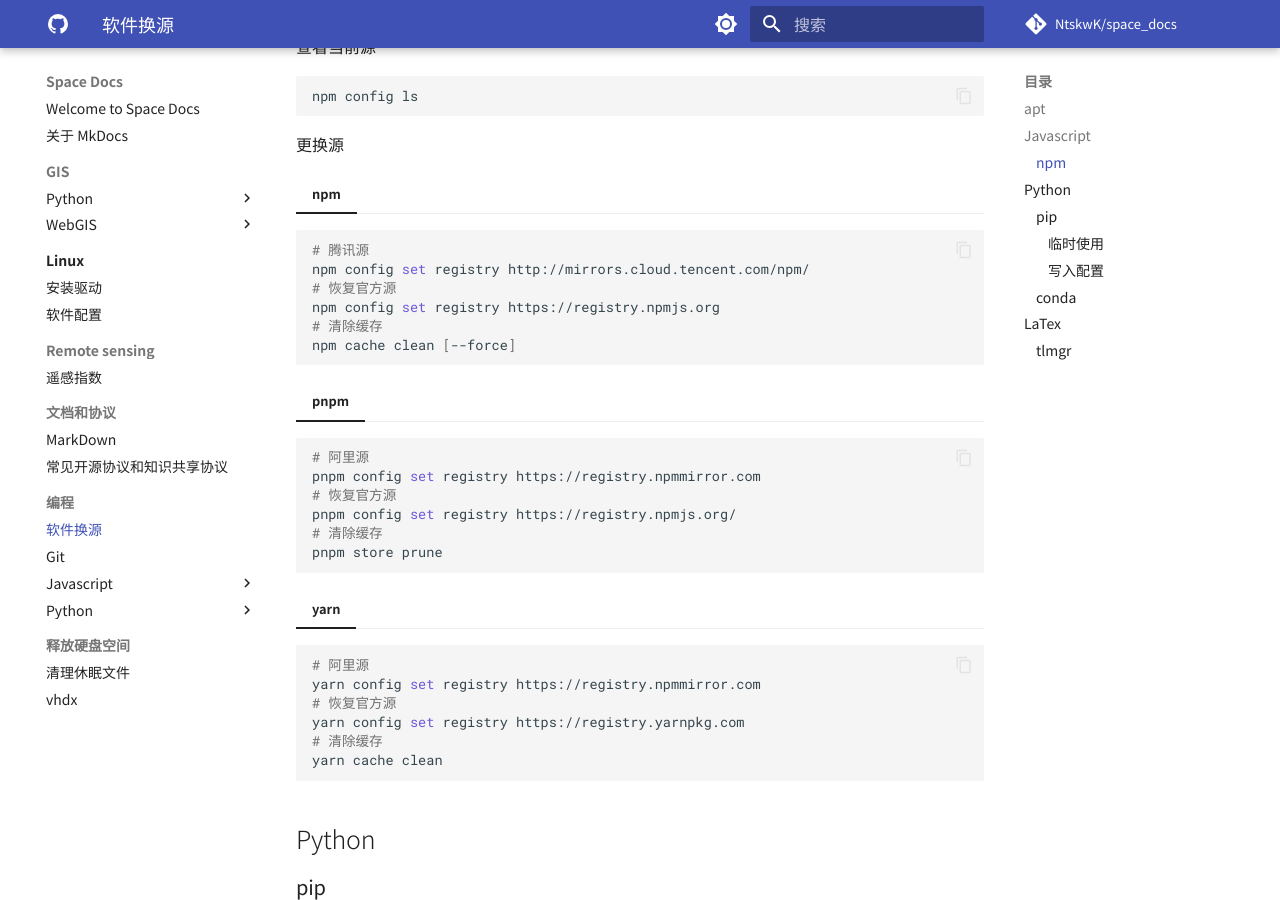
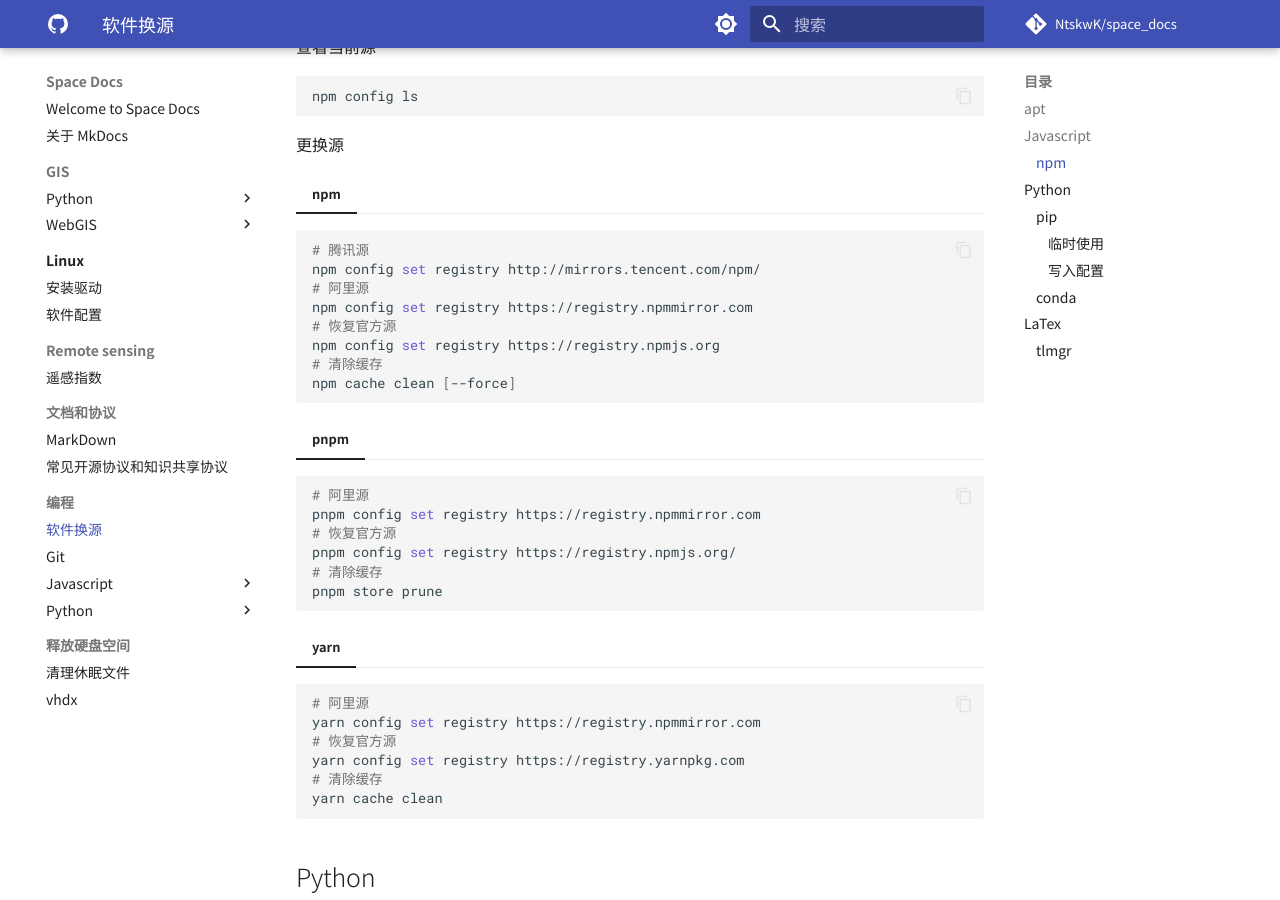
Before and after one commit to NtskwK/space_docs, an MkDocs documentation site: the page built from docs/编程/软件换源.md, in a window 1280 px wide and 900 px high, scrolled down 536 px. Built offline with MkDocs 1.6.1 and Material for MkDocs 9.7.7, drawn with Linux system fonts in a browser that asks for light colours; comment, search, counter and statistics services are not loaded.

Commit message:
docs: update npm registry configuration

````diff
--- a/docs/编程/软件换源.md
+++ b/docs/编程/软件换源.md
@@ -30,7 +30,9 @@ npm config ls
 
 ```bash
 # 腾讯源
-npm config set registry http://mirrors.cloud.tencent.com/npm/
+npm config set registry http://mirrors.tencent.com/npm/
+# 阿里源
+npm config set registry https://registry.npmmirror.com
 # 恢复官方源
 npm config set registry https://registry.npmjs.org
 # 清除缓存
````
